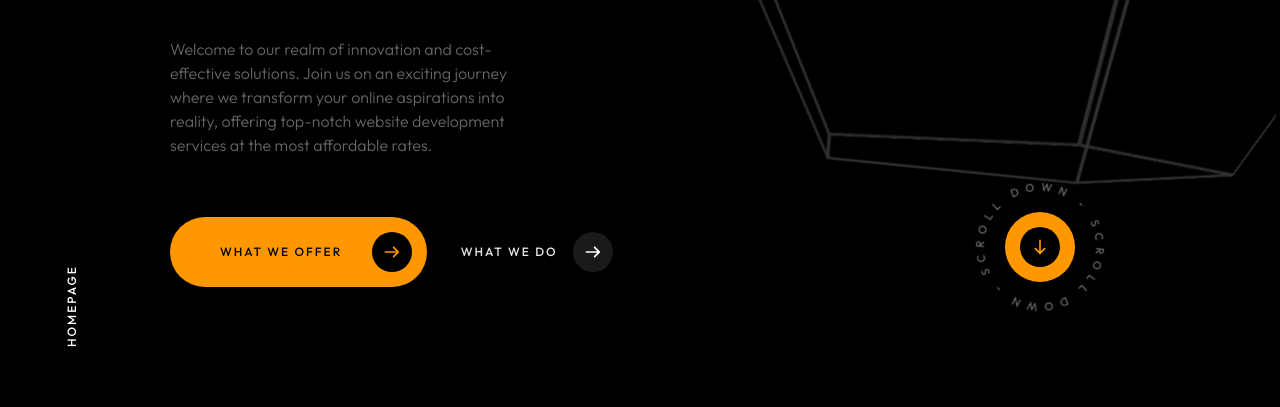
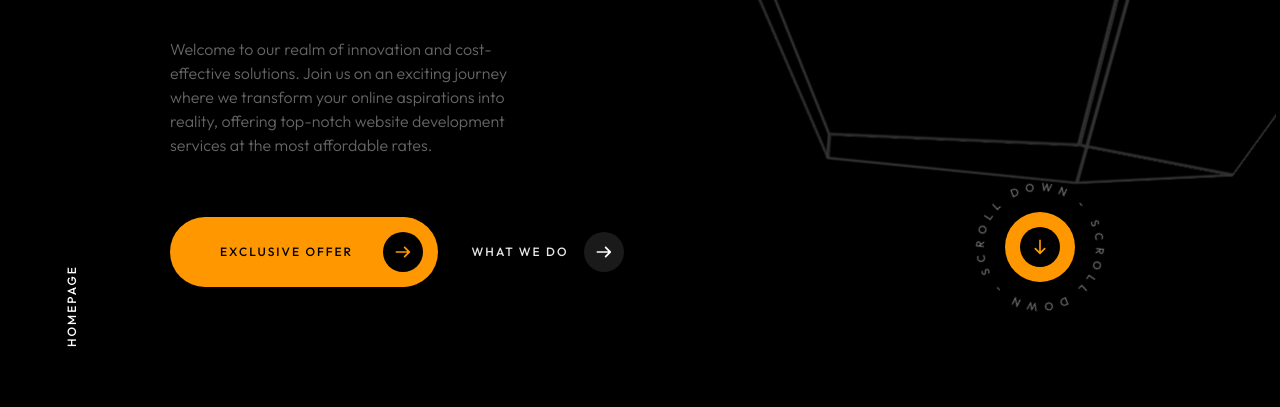
Before and after one commit to hameezG/quadcode, a plain HTML site: page index.html in a window 1280 px wide. Shown: the part 393-800 px from the top of the page. Drawn offline with Linux system fonts and the light colour scheme.

Commit message:
same as previous

```diff
--- a/index.html
+++ b/index.html
@@ -238,11 +238,11 @@
                                     </div>
                                 </div>
 
-                                <a href="service.html" class="mil-button mil-arrow-place mil-btn-space">
-                                    <span> What we offer </span>
+                                <a href="promotional-offer.html" class="mil-button mil-arrow-place mil-btn-space">
+                                    <span> Exclusive offer </span>
                                 </a>
 
-                                <a href="services.html" class="mil-link mil-muted mil-arrow-place">
+                                <a href="our-services.html" class="mil-link mil-muted mil-arrow-place">
                                     <span> What we do</span>
                                 </a>
 
```
Also changed, not shown: portfolio-page.html (renamed from promotions.html).
